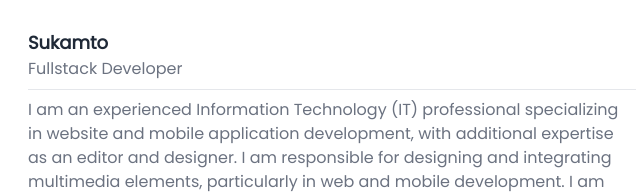
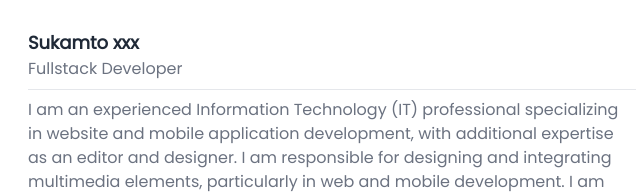
Before and after one commit to kamto-s/portfolio, a website: page public/index.html in a window 1280 px wide. Shown: the part 296-492 px from the top of the page, 308-948 px from the left. Drawn offline with Linux system fonts and the light colour scheme.

Commit message:
coba ubah name

```diff
--- a/public/index.html
+++ b/public/index.html
@@ -39,7 +39,7 @@
     <!-- profile -->
     <div class="mt-8">
       <div>
-        <p class="text-lg font-semibold text-gray-800 dark:text-gray-300">Sukamto</p>
+        <p class="text-lg font-semibold text-gray-800 dark:text-gray-300">Sukamto xxx</p>
         <p class="text-gray-500 dark:text-gray-400">Fullstack Developer</p>
         <hr class="my-2" />
       </div>
```
